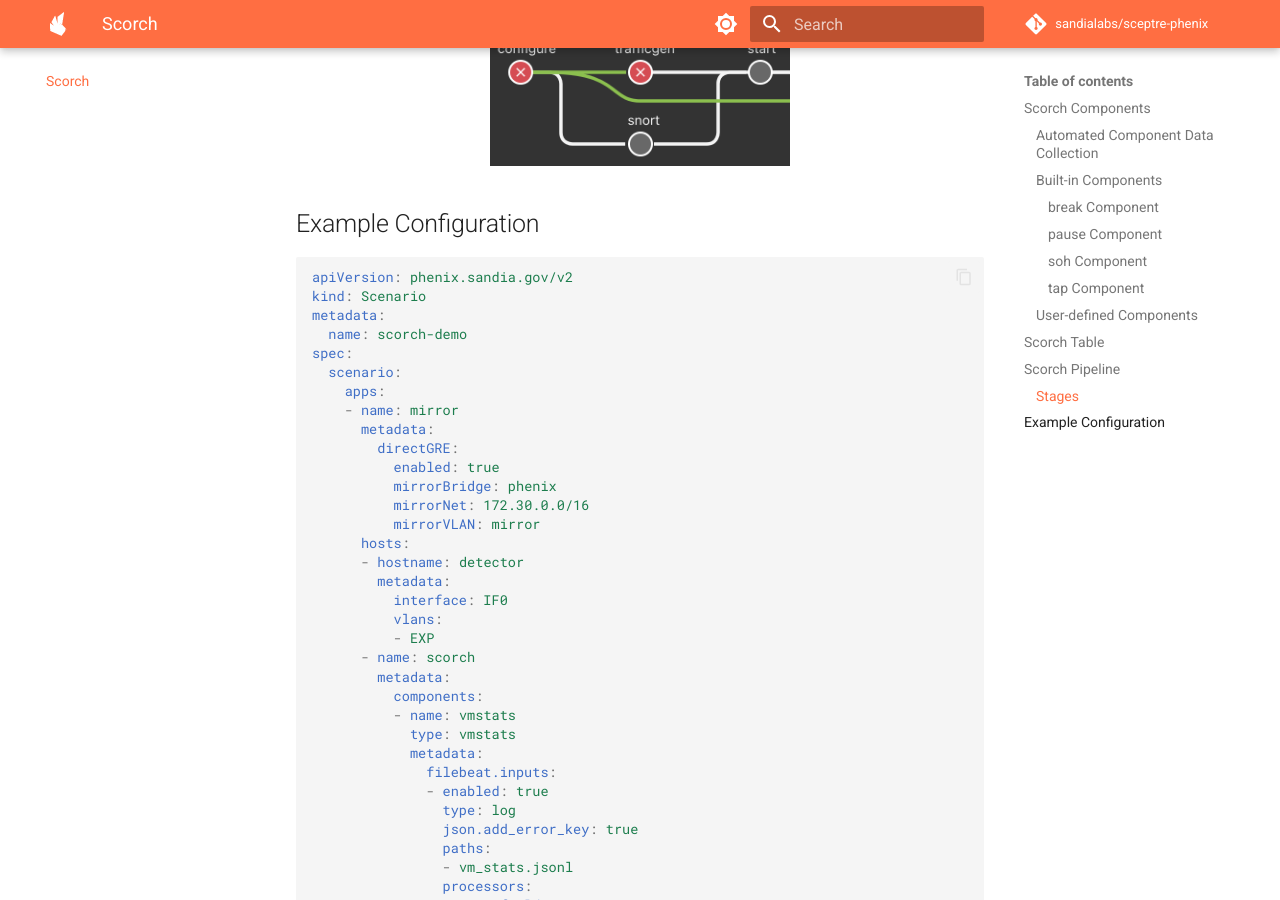
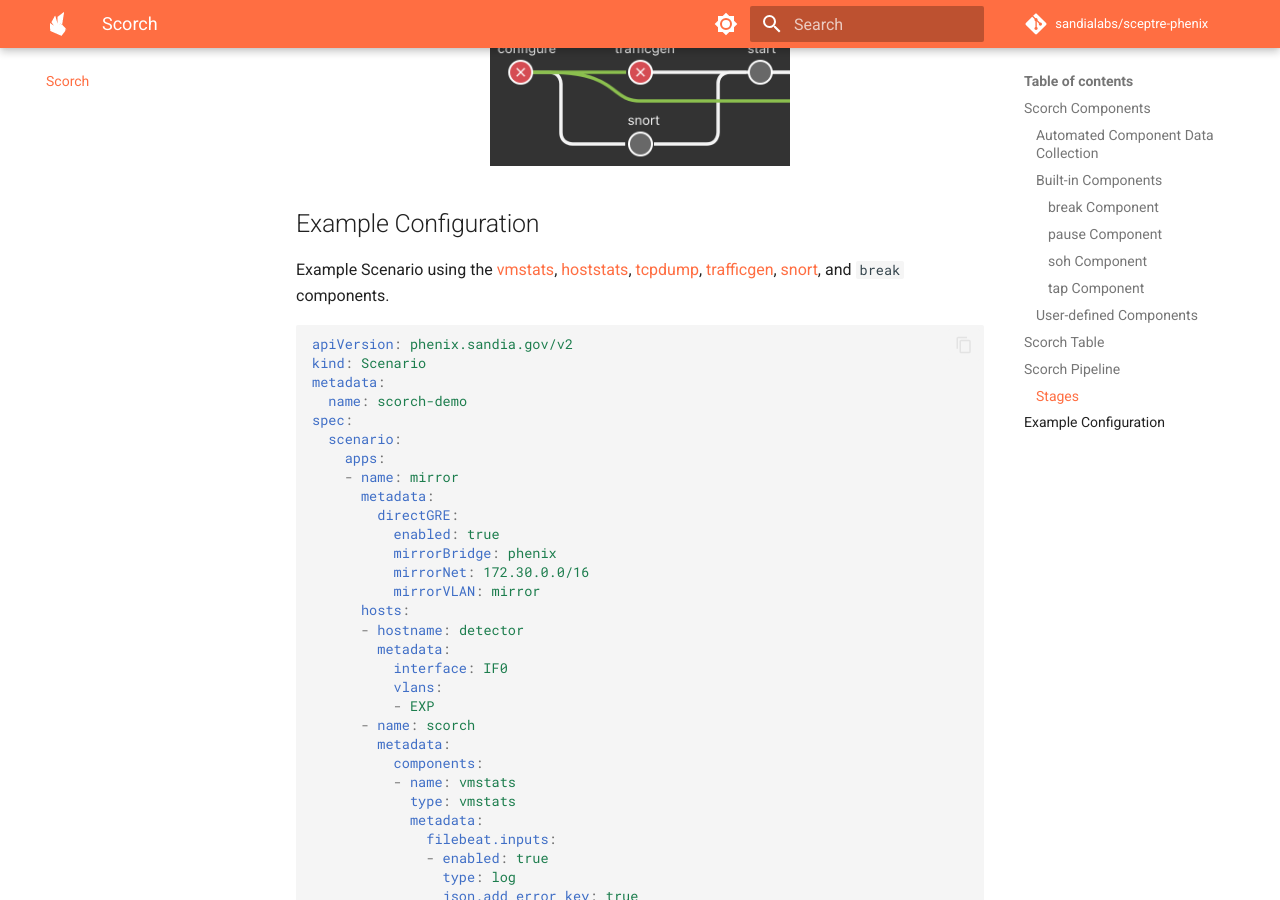
Before and after one commit to sandialabs/sceptre-phenix-docs, an MkDocs documentation site: the page built from docs/scorch.md, in a window 1280 px wide and 900 px high, scrolled down 10776 px. Built offline with MkDocs 1.6.1 and Material for MkDocs 9.7.7, drawn with Linux system fonts in a browser that asks for light colours; comment, search, counter and statistics services are not loaded; the version menu is left out.

Commit message:
doc: note components used in scorch example

````diff
--- a/docs/scorch.md
+++ b/docs/scorch.md
@@ -269,6 +269,8 @@
 
 ## Example Configuration
 
+Example Scenario using the [vmstats](https://github.com/sandialabs/sceptre-phenix-apps/tree/main/src/python/phenix_apps/apps/scorch/vmstats), [hoststats](https://github.com/sandialabs/sceptre-phenix-apps/tree/main/src/python/phenix_apps/apps/scorch/hoststats), [tcpdump](https://github.com/sandialabs/sceptre-phenix-apps/tree/main/src/python/phenix_apps/apps/scorch/tcpdump), [trafficgen](https://github.com/sandialabs/sceptre-phenix-apps/tree/main/src/python/phenix_apps/apps/scorch/trafficgen), [snort](https://github.com/sandialabs/sceptre-phenix-apps/tree/main/src/python/phenix_apps/apps/scorch/snort), and `break` components.
+
 ```yaml
 apiVersion: phenix.sandia.gov/v2
 kind: Scenario
````
